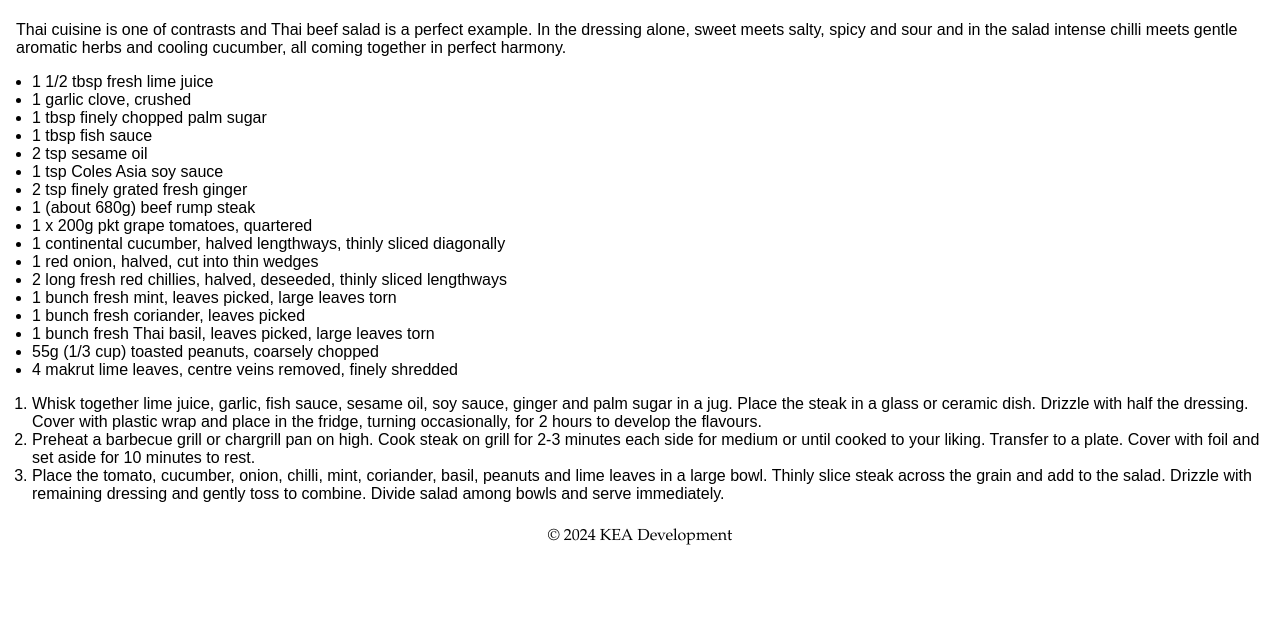
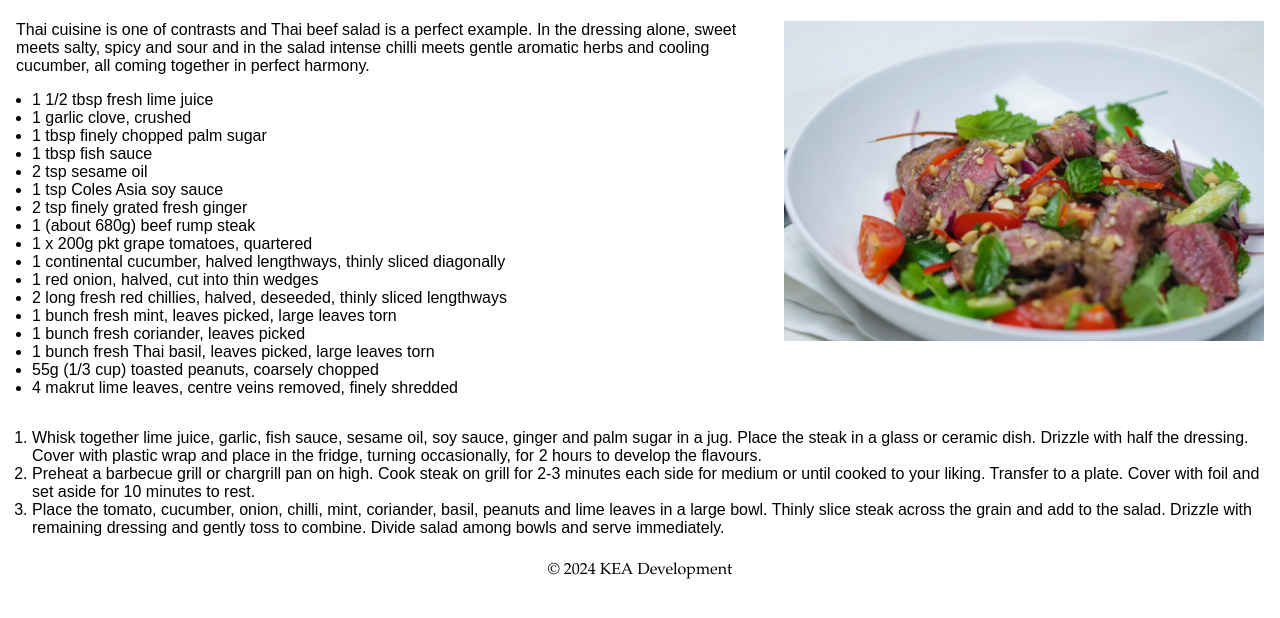
Before and after one commit to arturomorarioja/web_e24_ux_food_repo, a plain HTML site: page thai_beef.htm in a window 1280 px wide. Shown: the part 94-712 px from the top of the page. Drawn offline with Linux system fonts and the light colour scheme.

Commit message:
Thai beef image and some responsiveness added

```diff
--- a/css/_variables.css
+++ b/css/_variables.css
@@ -4,4 +4,7 @@
 
     --marginMain: 1rem;
     --marginSmall: 0.5rem;
+
+    --recipePictureWidth: 320px;
+    --recipePictureWidthBig: 480px;
 }
--- a/css/styles.css
+++ b/css/styles.css
@@ -22,4 +22,25 @@ body {
     ul, ol {
         margin-left: var(--marginMain);
     }
+    .standout {
+        font-size: 1.2rem;
+        font-weight: bold;
+    }
+    img {
+        width: 100%;
+    }
+    @media (min-width: 650px) {
+        img {
+            width: var(--recipePictureWidth);
+        }
+        .recipe-content {
+            display: flex;
+            flex-flow: row-reverse nowrap;
+        }
+    }
+    @media (min-width: 975px) {
+        img {
+            width: var(--recipePictureWidthBig);
+        }
+    }
 }
--- a/thai_beef.htm
+++ b/thai_beef.htm
@@ -15,6 +15,11 @@
             <header>
                 <h2>Thai Beef</h2>
             </header>
+            <div class="recipe-content">
+                <section class="recipe-picture">
+                    <img src="img/thai-beef-salad.webp" alt="">
+                </section>
+                <div class="recipe-text">
                     <section id="description">
                         <p>
                             Thai cuisine is one of contrasts and Thai beef salad is a perfect example. In the dressing alone, sweet meets salty, spicy and sour and in the salad intense chilli meets gentle aromatic herbs and cooling cucumber, all coming together in perfect harmony.
@@ -41,6 +46,8 @@
                             <li>4 makrut lime leaves, centre veins removed, finely shredded</li>
                         </ul>
                     </section>
+                </div>
+            </div>
             <section id="steps">
                 <ol>
                     <li>Whisk together lime juice, garlic, fish sauce, sesame oil, soy sauce, ginger and palm sugar in a jug. Place the steak in a glass or ceramic dish. Drizzle with half the dressing. Cover with plastic wrap and place in the fridge, turning occasionally, for 2 hours to develop the flavours.</li>
```
Also changed, not shown: img/thai-beef-salad.webp (added). Lines whose indentation alone changed are shown as unchanged.
